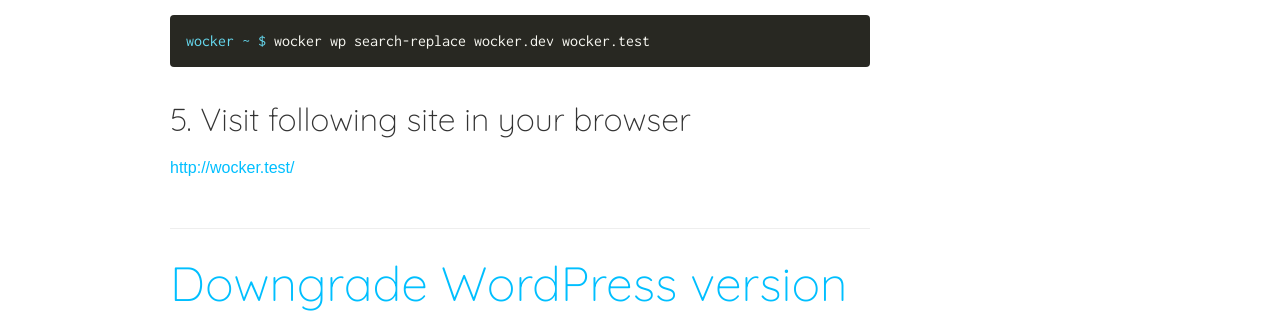
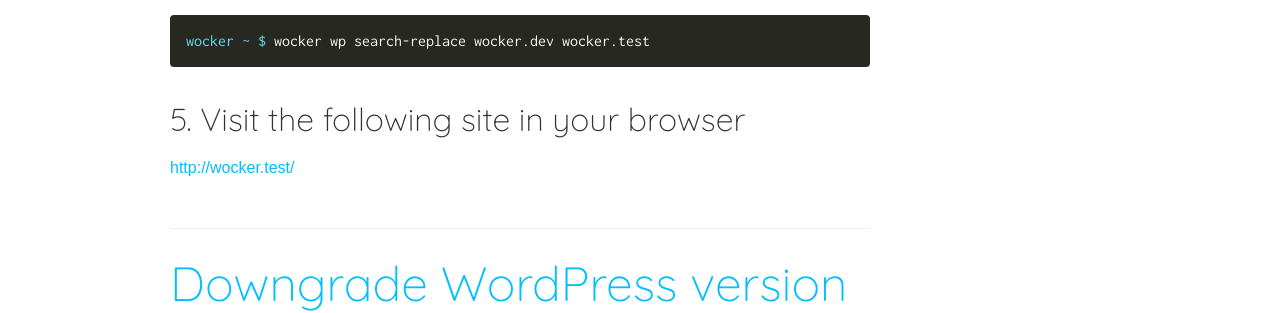
Before and after one commit to wckr/wckr.github.io, a Jekyll site: the page built from tips.md, in a window 1280 px wide. Shown: the part 1052-1365 px from the top of the page. Built offline with Jekyll 4.4.1, drawn with Linux system fonts in a browser that asks for light colours; nearby versions of some CDN libraries; some web fonts are replaced; a script that is not in the unit is left out; comment, search, counter and statistics services are not loaded.

Commit message:
Update tips

```diff
--- a/tips.md
+++ b/tips.md
@@ -36,7 +36,7 @@
   <pre><code data-lang="bash" class="language-bash"><span class="k">wocker ~ $ </span>wocker wp search-replace wocker.dev wocker.test</code></pre>
 </div>
 
-### 5. Visit following site in your browser
+### 5. Visit the following site in your browser
 
 [http://wocker.test/](http://wocker.test/)
 
```
